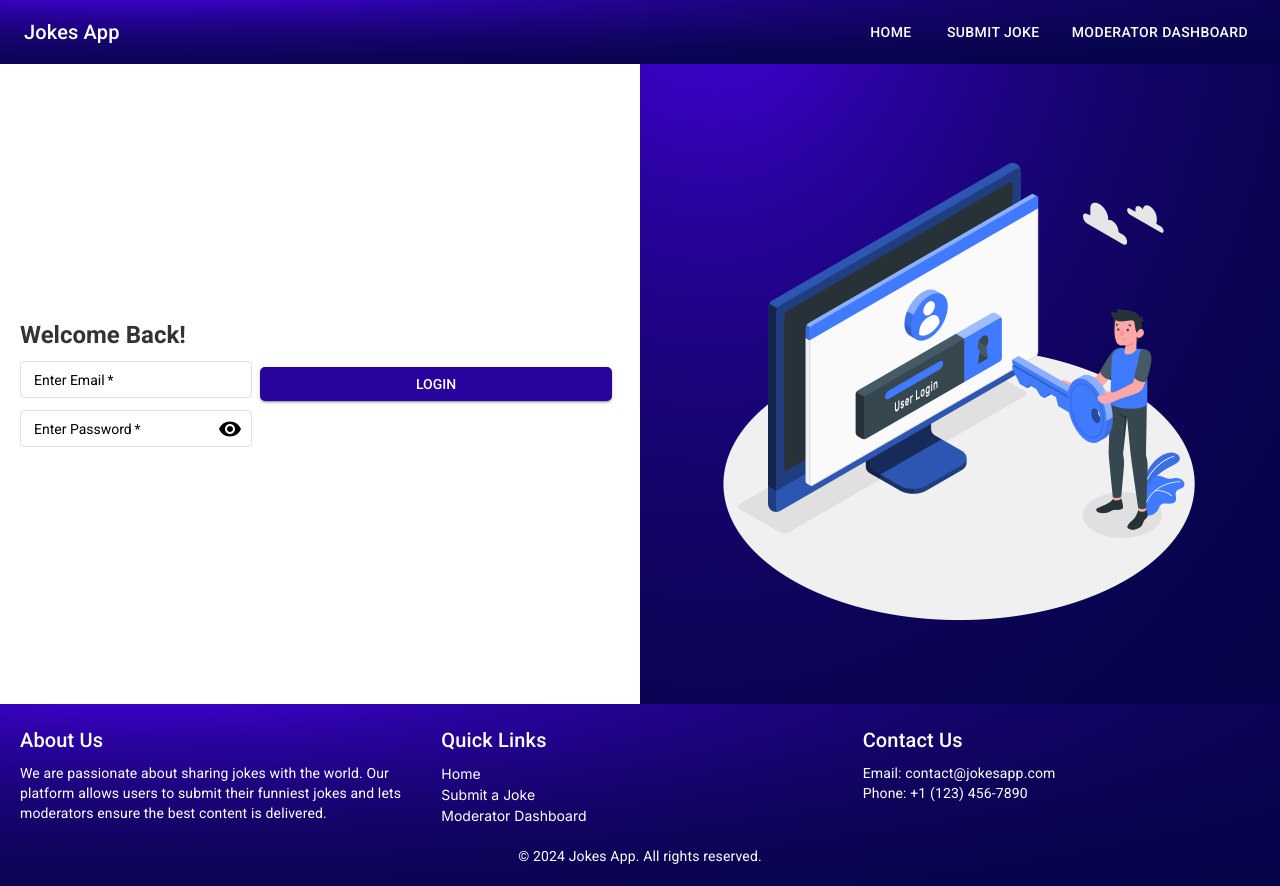
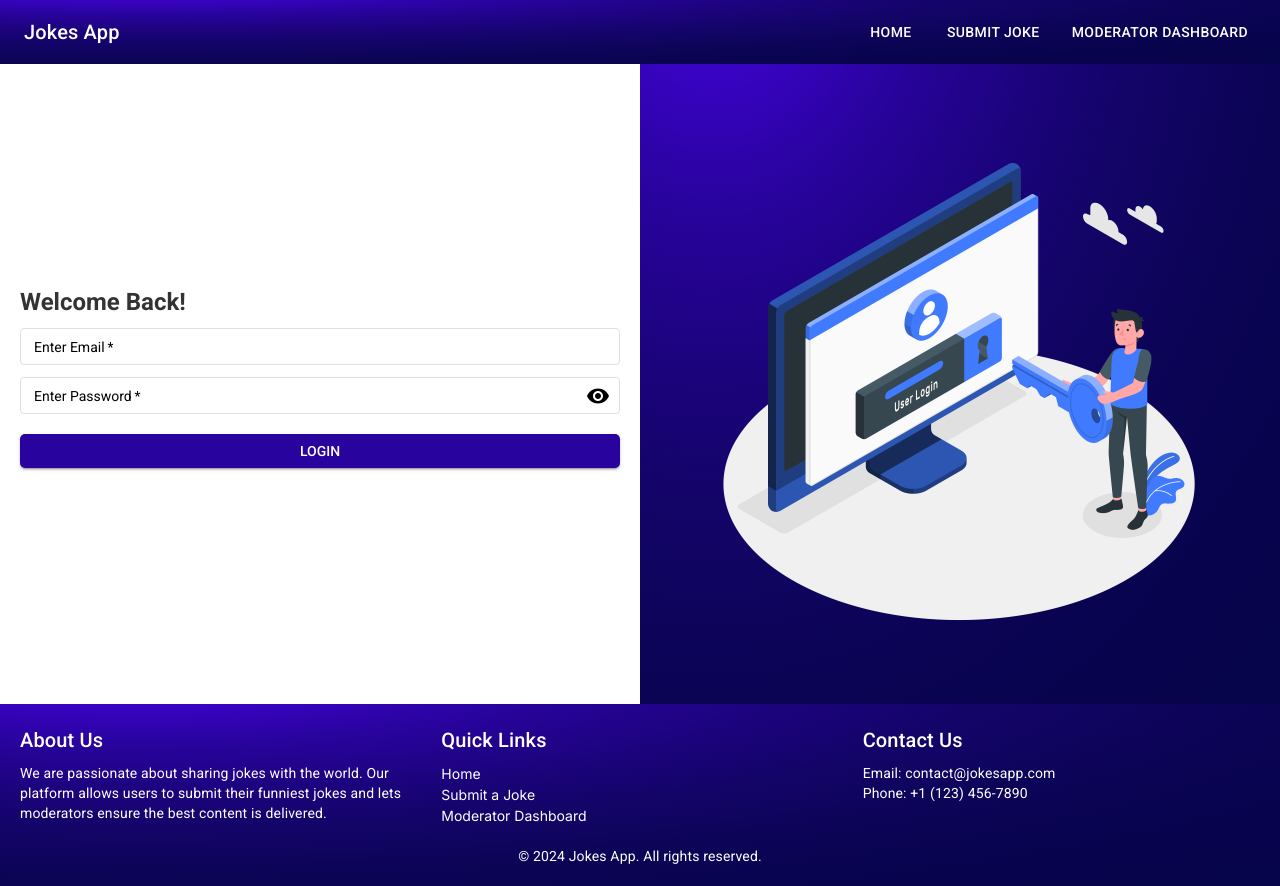
Before and after one commit to IT20642914/jokes-app-frontend, a Next.js app: page /login in a window 1280 px wide. Built offline with nearby package versions, Linux system fonts and the light colour scheme.

Commit message:
updates code ui issues fix

```diff
--- a/src/app/login/login.module.scss
+++ b/src/app/login/login.module.scss
@@ -3,7 +3,12 @@
     height: 80vh;
     display: flex;
   }
-
+  .loginBox{
+    align-items: center !important;
+    justify-content: center;
+    justify-self: center;
+    width: 100%;
+  }
   .loginSection {
     display: flex;
     flex-direction: column;
--- a/src/app/login/page.tsx
+++ b/src/app/login/page.tsx
@@ -112,7 +112,6 @@ const Login = () => {
         <Grid item xs={12} md={6} className={styles.loginSection}>
           <Box className={styles.loginBox}>
             <Typography className={styles.subtitle}>Welcome Back!</Typography>
-
             <StyledTextField
               label="Enter Email"
               variant="outlined"
@@ -166,19 +165,22 @@ const Login = () => {
                 ),
               }}
             />
-          </Box>
-          <CustomButton
+            <CustomButton
+            marginBlock={2}
             text="Login"
             color="#ffff"
             variant="contained"
             backgroundColor="#29039E"
             textTransform="uppercase"
+
             size="large"
             isLoading={false}
             onClick={() => {
               handleLogin();
             }}
           />
+          </Box>
+
         </Grid>
         <Grid item xs={12} md={6} className={styles.imageSection}>
           <Image
--- a/src/app/page.tsx
+++ b/src/app/page.tsx
@@ -191,12 +191,13 @@ export default function Home() {
           </Grid>
           <Grid item xs={12} md={6}>
             <CustomButton
+              marginBlock={0}
               variant="contained"
               size="large"
               backgroundColor="#4C02F1"
               onClick={handleGetNewJock}
               isLoading={isLoading}
-              height="2.5rem"
+              height="3.3rem"
               text={"Get a New Joke"}
             />
           </Grid>
--- a/src/components/shared/CustomButton.tsx
+++ b/src/components/shared/CustomButton.tsx
@@ -15,6 +15,7 @@ interface CustomButtonProps {
   isLoading?: boolean;
   fullWidth?: boolean; // New prop to indicate loading state
   hoverBackGroundColor?: string;
+  marginBlock?: number;
 }
 
 const CustomButton: React.FC<CustomButtonProps> = ({
@@ -29,12 +30,14 @@ const CustomButton: React.FC<CustomButtonProps> = ({
   onClick,
   hoverBackGroundColor = "#437EF7",
   isLoading = false, // Default to false if not provided
+  marginBlock =1
 }) => {
   return (
     <Button
       variant={variant}
       sx={{
-        margin: "0.5rem",
+        margin: 0,
+        marginBlock: marginBlock,
         background: backgroundColor,
         color: color,
         width: fullWidth ? "100%" : "auto",
```
